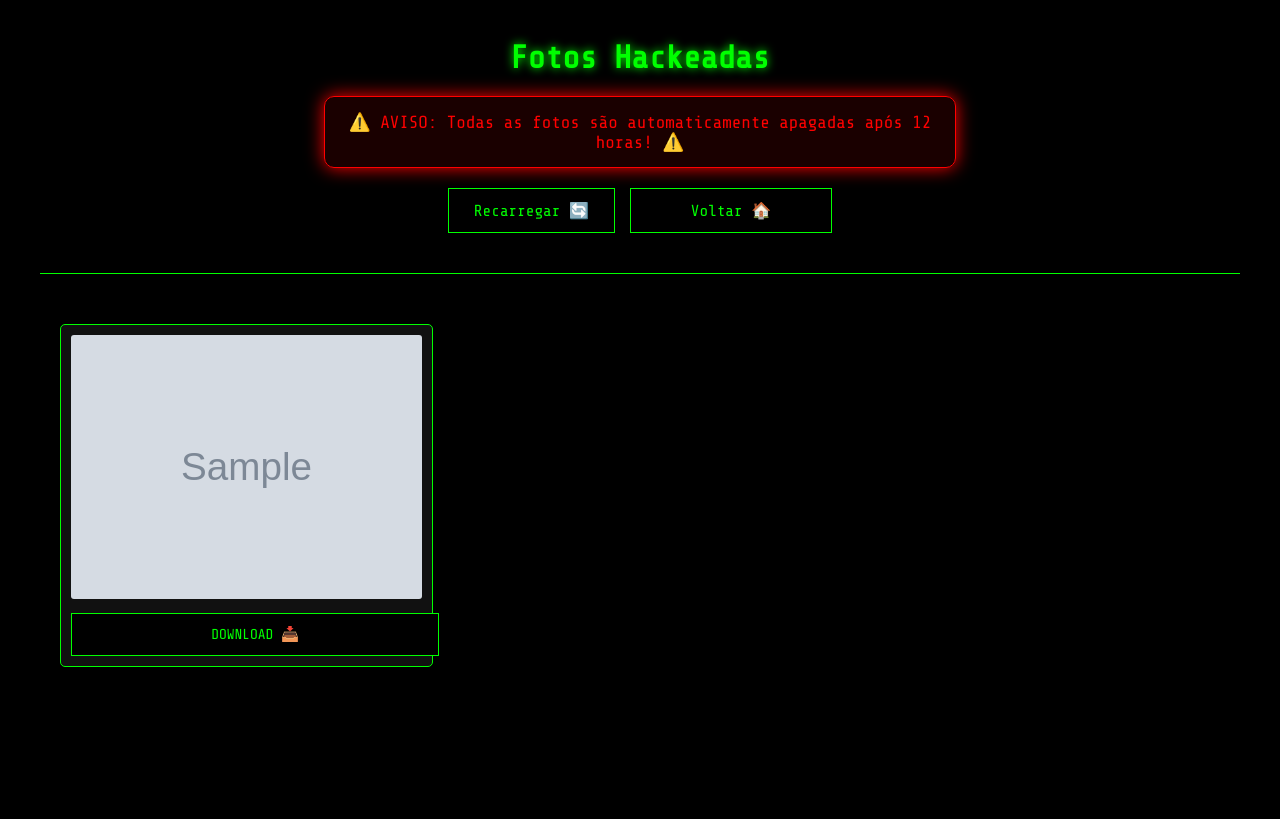
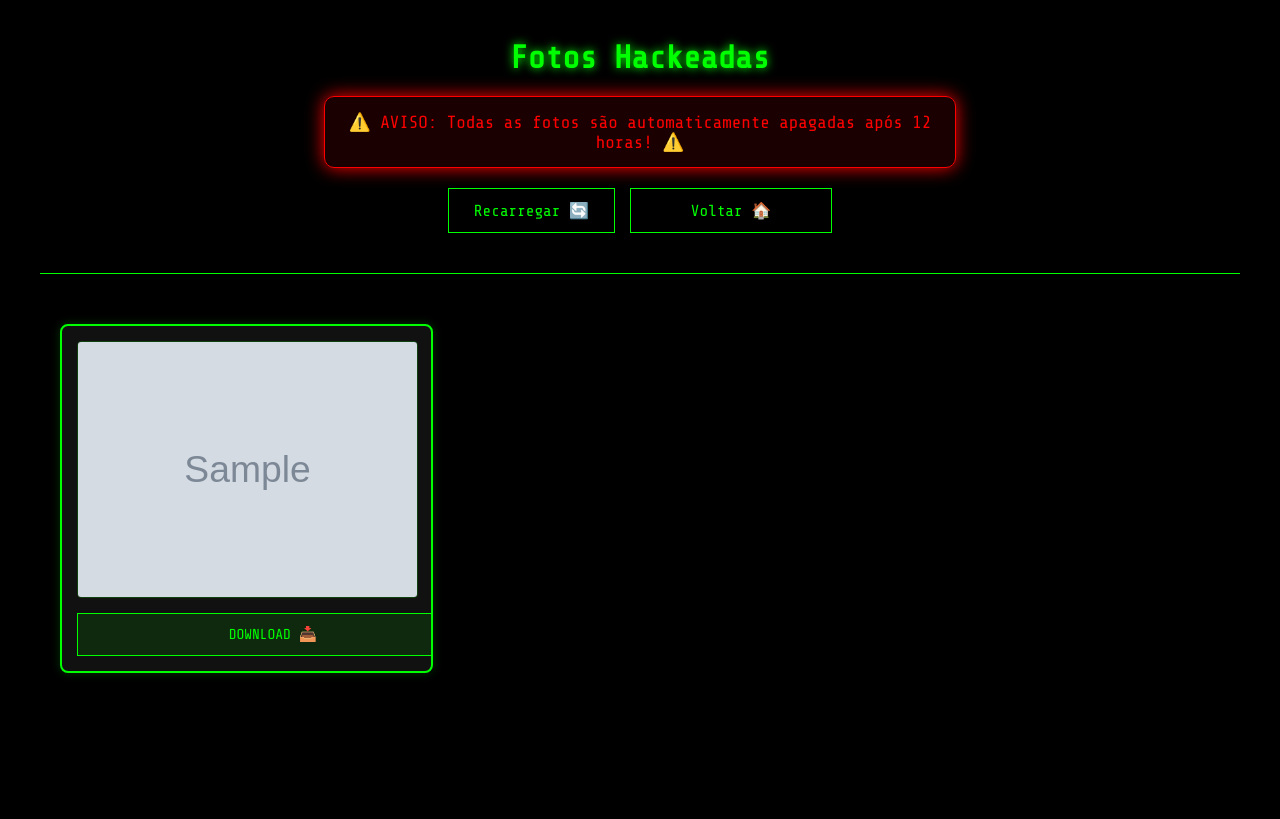
Before and after one commit to akilacorp/AESCORP2, a Flask app: template templates/fotos.html in a window 1280 px wide. Shown: the part 21-840 px from the top of the page. Run offline with Flask 2, Linux system fonts and the light colour scheme; the template is opened without the code that fills it: most values are stand-ins (such as "Sample title", 1, 10 or a date in 2020); grey boxes marked "Sample" are stand-in pictures.

Commit message:
Update fotos.html

```diff
--- a/templates/fotos.html
+++ b/templates/fotos.html
@@ -92,32 +92,39 @@
 
         .photo-card {
             background: #111;
-            border: 1px solid #00ff00;
-            padding: 10px;
-            border-radius: 5px;
+            border: 2px solid #00ff00;
+            padding: 15px;
+            border-radius: 8px;
             transition: transform 0.3s ease;
+            box-shadow: 0 0 10px rgba(0, 255, 0, 0.2);
+            overflow: hidden;
         }
 
         .photo-card:hover {
             transform: scale(1.02);
+            box-shadow: 0 0 20px rgba(0, 255, 0, 0.4);
         }
 
         .photo-card img {
             width: 100%;
             height: auto;
-            border-radius: 3px;
-            margin-bottom: 10px;
+            border-radius: 4px;
+            margin-bottom: 15px;
+            display: block;
+            border: 1px solid rgba(0, 255, 0, 0.2);
         }
 
         .download-btn {
             width: 100%;
             text-align: center;
+            margin-top: 10px;
         }
 
         .download-btn .button {
-            width: 90%;
+            width: 100%;
             margin: 0;
             font-size: 0.9em;
+            background: rgba(0, 255, 0, 0.1);
         }
 
         @media (max-width: 768px) {
```
